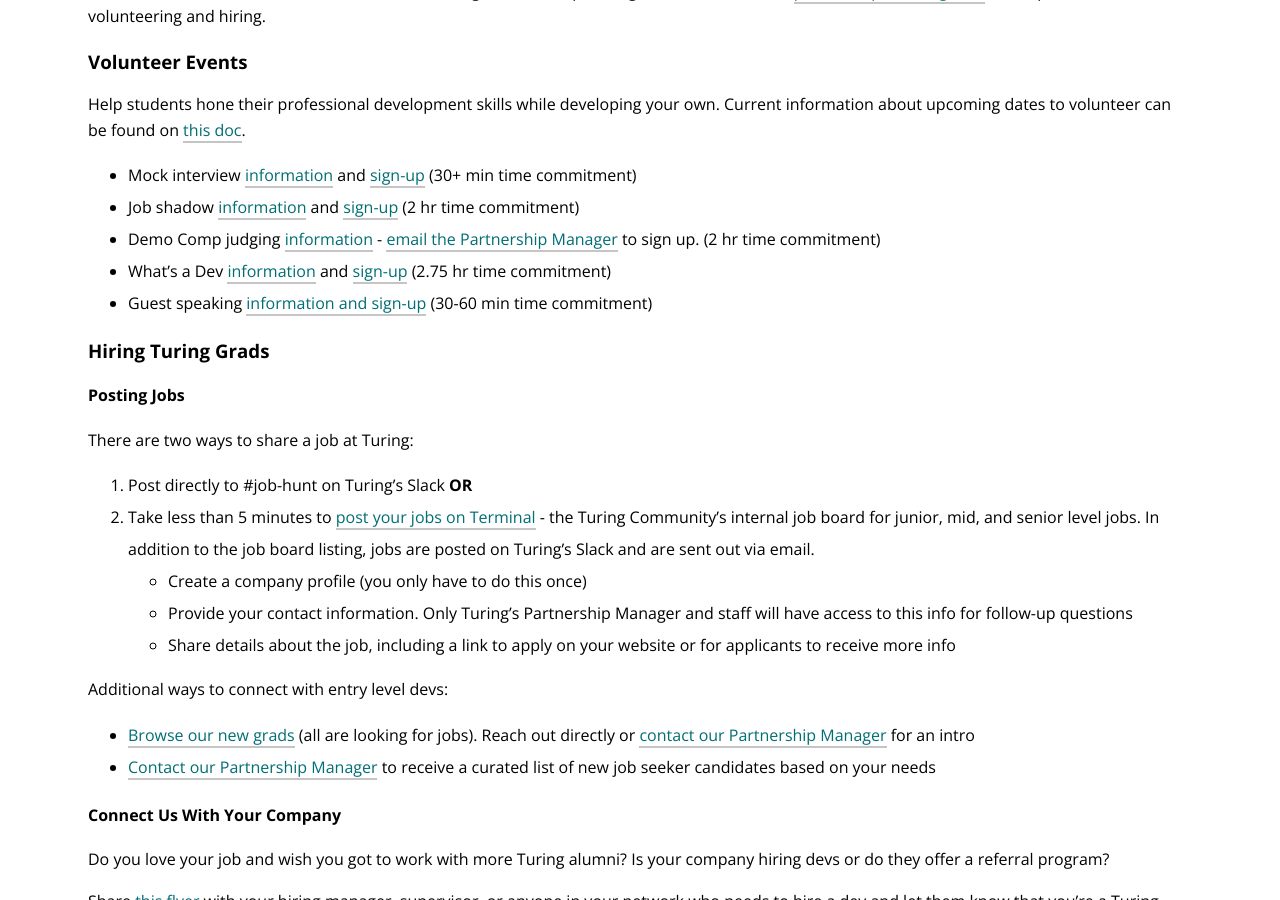
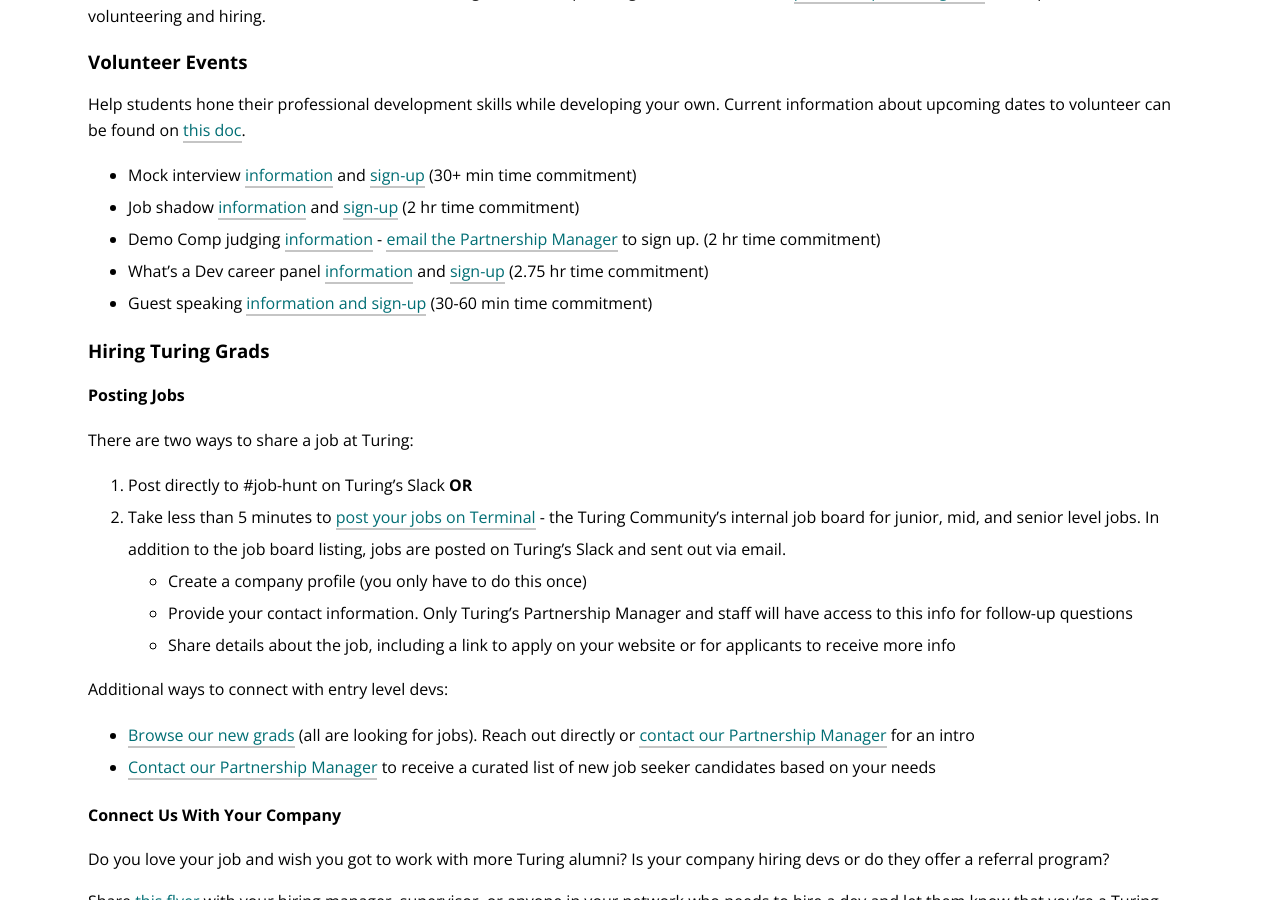
Before and after one commit to turingschool/alumni-site, a Jekyll site: the page built from volunteer.md, in a window 1280 px wide and 900 px high, scrolled down 453 px. Built offline with Jekyll 4.4.1, drawn with Linux system fonts in a browser that asks for light colours; nearby versions of some CDN libraries; comment, search, counter and statistics services are not loaded; some of the changed text lies outside the part shown.

Commit message:
Update volunteer.md

```diff
--- a/volunteer.md
+++ b/volunteer.md
@@ -15,7 +15,7 @@ Help students hone their professional development skills while developing your o
 * Mock interview <a href="https://docs.google.com/document/d/1UCTD7kPFAgHhLhV0M0qdDdwdI6JQuwAbDOWs1QPPJAI/edit?usp=sharing" target="_blank">information</a> and <a href="https://www.signupgenius.com/go/turingmockinterviews" target="_blank">sign-up</a> (30+ min time commitment)
 * Job shadow <a href="https://docs.google.com/document/d/1c9quTBUg_atuLUIru5fSAlBm6sHlWP5QwPN4xAIyEvk/edit?usp=sharing" target="_blank">information</a>  and <a href="https://www.signupgenius.com/go/turingjobshadow" target="_blank">sign-up</a> (2 hr time commitment)
 * Demo Comp judging <a href="https://docs.google.com/document/d/12H_GqG4bo7fnaGWpvyQGTcoIM4Wu9z7iPJOQ_hcavns/edit?usp=sharing" target="_blank">information</a> - <a href="mailto:partnerships@turing.edu">email the Partnership Manager</a> to sign up. (2 hr time commitment)
-* What's a Dev <a href="https://docs.google.com/document/d/1nDP1aJqCxWIWA7PL2W_WmzuIpuW8hSO_EjVLuYZoqy4/edit?usp=sharing" target="_blank">information</a>  and <a href="https://www.signupgenius.com/go/turingwhatsadev" target="_blank">sign-up</a> (2.75 hr time commitment)
+* What's a Dev career panel <a href="https://docs.google.com/document/d/1nDP1aJqCxWIWA7PL2W_WmzuIpuW8hSO_EjVLuYZoqy4/edit?usp=sharing" target="_blank">information</a>  and <a href="https://www.signupgenius.com/go/turingwhatsadev" target="_blank">sign-up</a> (2.75 hr time commitment)
 * Guest speaking <a href="https://airtable.com/shrEaKJFm8lXWVZzk" target="_blank">information and sign-up</a> (30-60 min time commitment)
 
 ### Hiring Turing Grads
@@ -24,7 +24,7 @@ Help students hone their professional development skills while developing your o
 
 There are two ways to share a job at Turing:
 1. Post directly to #job-hunt on Turing's Slack **OR**
-2. Take less than 5 minutes to <a href="https://terminal.turing.edu/add-job" target="_blank">post your jobs on Terminal</a> - the Turing Community's internal job board for junior, mid, and senior level jobs. In addition to the job board listing, jobs are posted on Turing’s Slack and are sent out via email.
+2. Take less than 5 minutes to <a href="https://terminal.turing.edu/add-job" target="_blank">post your jobs on Terminal</a> - the Turing Community's internal job board for junior, mid, and senior level jobs. In addition to the job board listing, jobs are posted on Turing’s Slack and sent out via email.
 * Create a company profile (you only have to do this once)
 * Provide your contact information. Only Turing’s Partnership Manager and staff will have access to this info for follow-up questions
 * Share details about the job, including a link to apply on your website or for applicants to receive more info
```
Also changed, not shown: other parts of volunteer.md (+2 -2 lines).
